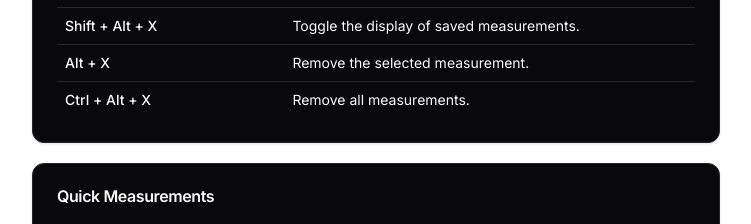
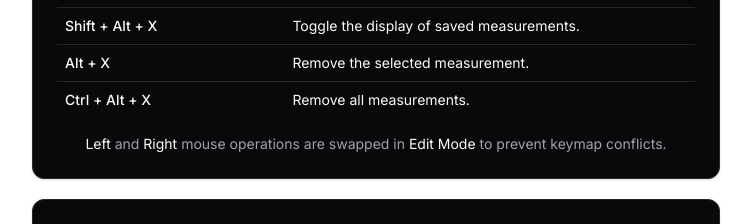
Before and after one commit to B3dHub/addons, a Next.js app: page /quick-measure in a window 1280 px wide. Shown: the part 1220-1444 px from the top of the page, without its empty margins (264-1015 px from the left). Built offline with nearby package versions, Linux system fonts and the light colour scheme.

Commit message:
Updated: quick-measure page

```diff
--- a/app/blender-to-godot/page.tsx
+++ b/app/blender-to-godot/page.tsx
@@ -680,9 +680,6 @@ export default function BlendertoGodotPage() {
           >
             <Button variant={"secondary"}>Documentation</Button>
           </Link>
-          {/* <Link href="https://discord.gg/sdnHHZpWbT" target="_blank">
-            <Button variant={"secondary"}>Discord</Button>
-          </Link> */}
           {/* <Link
             href="https://discord.com/channels/959138815602229389/959152281058697216"
             target="_blank"
--- a/app/blender-to-unity/page.tsx
+++ b/app/blender-to-unity/page.tsx
@@ -656,9 +656,6 @@ export default function BlendertoUnityPage() {
           >
             <Button variant={"secondary"}>Documentation</Button>
           </Link>
-          {/* <Link href="https://discord.gg/sdnHHZpWbT" target="_blank">
-            <Button variant={"secondary"}>Discord</Button>
-          </Link> */}
           <Link
             href="https://discord.com/channels/959138815602229389/965691425557721159"
             target="_blank"
--- a/app/blender-to-unreal/page.tsx
+++ b/app/blender-to-unreal/page.tsx
@@ -724,9 +724,6 @@ export default function BlendertoUnrealPage() {
           >
             <Button variant={"secondary"}>Documentation</Button>
           </Link>
-          {/* <Link href="https://discord.gg/sdnHHZpWbT" target="_blank">
-            <Button variant={"secondary"}>Discord</Button>
-          </Link> */}
           <Link
             href="https://discord.com/channels/959138815602229389/959152281058697216"
             target="_blank"
--- a/app/camera-preview/page.tsx
+++ b/app/camera-preview/page.tsx
@@ -213,9 +213,6 @@ export default function CameraPreviewPage() {
 
       <Support>
         <CardFooter className="space-x-4">
-          {/* <Link href="https://discord.gg/sdnHHZpWbT" target="_blank">
-            <Button variant={"secondary"}>Discord</Button>
-          </Link> */}
           <Link
             href="https://discord.com/channels/959138815602229389/1001092033559142463"
             target="_blank"
--- a/app/megascans-bridge/page.tsx
+++ b/app/megascans-bridge/page.tsx
@@ -247,9 +247,6 @@ export default function MegascansBridgePage() {
 
       <Support>
         <CardFooter className="space-x-4">
-          {/* <Link href="https://discord.gg/sdnHHZpWbT" target="_blank">
-            <Button variant={"secondary"}>Discord</Button>
-          </Link> */}
           <Link
             href="https://discord.com/channels/959138815602229389/1327353624644288604"
             target="_blank"
--- a/app/quick-baker/page.tsx
+++ b/app/quick-baker/page.tsx
@@ -483,9 +483,6 @@ export default function QuickBakerPage() {
           >
             <Button variant={"secondary"}>Documentation</Button>
           </Link>
-          {/* <Link href="https://discord.gg/sdnHHZpWbT" target="_blank">
-            <Button variant={"secondary"}>Discord</Button>
-          </Link> */}
           <Link
             href="https://discord.com/channels/959138815602229389/1013054795562614794"
             target="_blank"
--- a/app/quick-decal/page.tsx
+++ b/app/quick-decal/page.tsx
@@ -387,9 +387,6 @@ export default function QuickDecalPage() {
           >
             <Button variant={"secondary"}>Documentation</Button>
           </Link>
-          {/* <Link href="https://discord.gg/sdnHHZpWbT" target="_blank">
-            <Button variant={"secondary"}>Discord</Button>
-          </Link> */}
           <Link
             href="https://discord.com/channels/959138815602229389/1223542106539167754"
             target="_blank"
--- a/app/quick-interface/page.tsx
+++ b/app/quick-interface/page.tsx
@@ -253,9 +253,6 @@ export default function QuickInterfacePage() {
 
       <Support>
         <CardFooter className="space-x-4">
-          {/* <Link href="https://discord.gg/sdnHHZpWbT" target="_blank">
-            <Button variant={"secondary"}>Discord</Button>
-          </Link> */}
           <Link
             href="https://discord.com/channels/959138815602229389/1237576375179939871"
             target="_blank"
--- a/app/quick-measure/page.tsx
+++ b/app/quick-measure/page.tsx
@@ -141,9 +141,6 @@ export default function QuickMeasurePage() {
         </CardHeader>
         <CardContent>
           <Table>
-            {/* <TableCaption>
-              More features in the future based on requests.
-            </TableCaption> */}
             <TableHeader>
               <TableRow>
                 <TableHead>Hotkeys</TableHead>
@@ -208,6 +205,10 @@ export default function QuickMeasurePage() {
                 <TableCell>Remove all measurements.</TableCell>
               </TableRow>
             </TableBody>
+            <TableCaption>
+              <span>Left</span> and <span>Right</span> mouse operations are swapped in <span>Edit Mode</span> to
+              prevent keymap conflicts.
+            </TableCaption>
           </Table>
         </CardContent>
       </Card>
@@ -419,7 +420,22 @@ export default function QuickMeasurePage() {
         <CardContent>
           <Image
             className="rounded-lg w-full"
-            src="./images/quick-measure/v2/lock_to_vertex.gif"
+            src="./images/quick-measure/v2/object_mode_vertex_lock.gif"
+            alt=""
+            width={600}
+            height={325}
+            unoptimized
+          />
+        </CardContent>
+        <CardContent>
+          <CardDescription>
+            Works in the <span>Edit Mode</span> as well.
+          </CardDescription>
+        </CardContent>
+        <CardContent>
+          <Image
+            className="rounded-lg w-full"
+            src="./images/quick-measure/v2/edit_mode_vertex_lock.gif"
             alt=""
             width={600}
             height={325}
@@ -452,17 +468,15 @@ export default function QuickMeasurePage() {
         <CardHeader>
           <CardTitle>Limitations</CardTitle>
           <CardDescription>
-            You need to toggle the measurements with <span>Alt + Shift + X</span> whenever you switch to different workspaces, e.g., Modeling, Shading, etc.
+            You need to toggle the measurements with{" "}
+            <span>Alt + Shift + X</span> whenever you switch to different
+            workspaces, e.g., Modeling, Shading, etc.
           </CardDescription>
         </CardHeader>
-
       </Card>
 
       <Support>
         <CardFooter className="space-x-4">
-          {/* <Link href="https://discord.gg/sdnHHZpWbT" target="_blank">
-            <Button variant={"secondary"}>Discord</Button>
-          </Link> */}
           <Link
             href="https://discord.com/channels/959138815602229389/1090214367049560135"
             target="_blank"
--- a/app/quick-replace/page.tsx
+++ b/app/quick-replace/page.tsx
@@ -210,9 +210,6 @@ export default function QuickReplacePage() {
 
       <Support>
         <CardFooter className="space-x-4">
-          {/* <Link href="https://discord.gg/sdnHHZpWbT" target="_blank">
-            <Button variant={"secondary"}>Discord</Button>
-          </Link> */}
           <Link
             href="https://discord.com/channels/959138815602229389/1078669616622096394"
             target="_blank"
```
Also changed, not shown: 2 other files (tests, documents, lock files or other folders).
